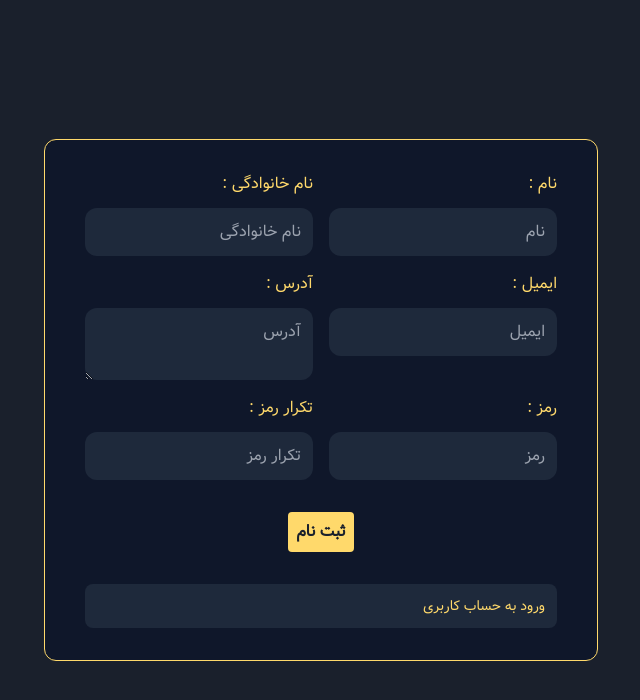
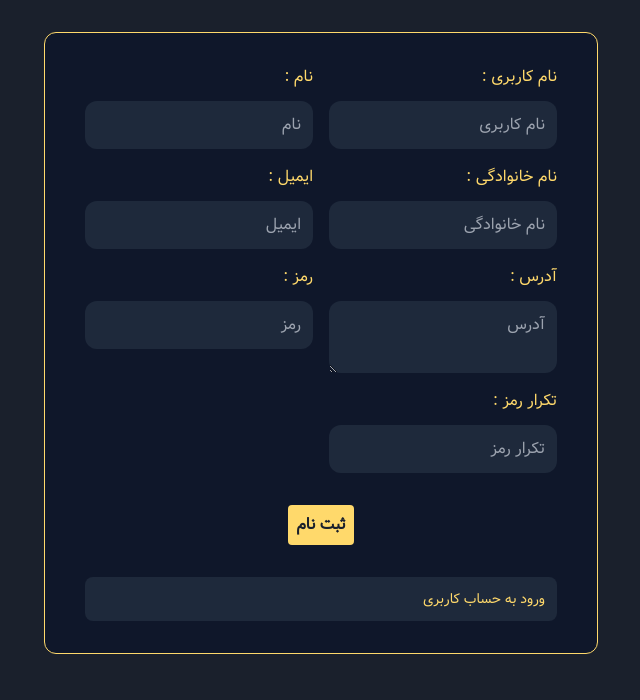
Before and after one commit to FahimePourbarzegary/DibaShop, a React (Vite) app: page /Register in a window 1280 px wide. Shown: the top 700 px of the page, without its empty margins (372-1012 px from the left). Built offline with nearby package versions, Linux system fonts and the light colour scheme.

Commit message:
Fix Style Login&RegisterPage

```diff
--- a/src/Pages/LoginPage.tsx
+++ b/src/Pages/LoginPage.tsx
@@ -39,25 +39,24 @@ function LoginPage() {
   return (
     <div className=" md:h-screen flex justify-center items-center ">
       <form
-        className=" flex flex-col justify-center items-center py-2 px-4 md:px-10 md:py-8 gap-4  border rounded-xl bg-slate-900 my-10"
+        className="flex flex-col justify-center items-center py-2 px-4 md:px-10 md:py-8 gap-4  border rounded-xl bg-slate-900"
         onSubmit={formik.handleSubmit}
       >
         {/*Error box */}
         <div
-          className={`bg-warning w-full p-2  rounded-lg  transition-all text-sm ${
+          className={` bg-warning w-full text-sm rounded-lg  ${
             Object.keys(formik.errors).length ? "block" : "hidden"
           }`}
         >
-          ارورها:
           <ul>
             <li>
               {formik.touched.email && formik.errors.email && (
-                <div>{formik.errors.email}</div>
+                <div className="p-2">{formik.errors.email}</div>
               )}
             </li>
             <li>
               {formik.touched.password && formik.errors.password && (
-                <div>{formik.errors.password}</div>
+                <div className="p-2">{formik.errors.password}</div>
               )}
             </li>
           </ul>
@@ -66,13 +65,13 @@ function LoginPage() {
         <div className="grid  grid-cols-1 md:grid-cols-2 gap-4">
           <div className="flex flex-col">
             {" "}
-            <label htmlFor="email">ایمیل :</label>
+            <label htmlFor="email">ایمیل یا نام کاربری :</label>
             <input
               type="email"
               {...formik.getFieldProps("email")}
               id="email"
               className="mt-3 p-3 rounded-xl bg-slate-800 text-slate-400  focus:outline-none focus:ring focus:ring-primary-200"
-              placeholder="ایمیل"
+              placeholder="ایمیل یا نام کاربری"
             />
           </div>
           <div className="flex flex-col">
--- a/src/Pages/RegisterPage.tsx
+++ b/src/Pages/RegisterPage.tsx
@@ -1,9 +1,11 @@
 import { useFormik } from "formik";
+import { useEffect, useState } from "react";
 import { Link } from "react-router-dom";
 import * as yup from "yup";
 type initialValuesType = {
   name: string;
   lastName: string;
+  userName: string;
   email: string;
   address: string;
   password: string;
@@ -14,18 +16,20 @@ function RegisterPage() {
   let initialValues: initialValuesType = {
     name: "",
     lastName: "",
+    userName: "",
     email: "",
     address: "",
     password: "",
     confirmPassword: "",
   };
-  // send values and register
-  const onSubmit = (values: initialValuesType) => {
-    console.log(values);
-    console.log(formik.values);
-  };
+
   //for validation inputs
   const validationSchema = yup.object({
+    userName: yup
+      .string()
+      .max(15, " نام کاربری باید حداکثر 15 و حداقل 3 کارکتر باشد.")
+      .min(3, " نام کاربری باید حداکثر 15 و حداقل 3 کارکتر باشد.")
+      .required("نام کاربری را وارد کنید"),
     name: yup
       .string()
       .max(15, " نام باید حداکثر 15 و حداقل 3 کارکتر باشد.")
@@ -51,63 +55,83 @@ function RegisterPage() {
       .oneOf([yup.ref("password"), null], "تکرار رمز با رمز مقایرت دارد")
       .required("تکرار رمز را وارد کنید"),
   });
+  // send values and register
+  const onSubmit = (values: initialValuesType) => {
+    console.log(values);
+    console.log(formik.values);
+  };
   //*******************/
   const formik = useFormik({
     initialValues,
     onSubmit,
     validationSchema,
   });
-  //*******************/
 
   return (
-    <div className=" md:h-screen flex justify-center items-center ">
+    <div className="my-8 flex justify-center items-center ">
       <form
-        className=" flex flex-col justify-center items-center py-2 px-4 md:px-10 md:py-8 gap-4  border rounded-xl bg-slate-900 my-10"
+        className=" flex flex-col justify-center items-center py-2 px-4 md:px-10 md:py-8 gap-4  border rounded-xl bg-slate-900"
         onSubmit={formik.handleSubmit}
       >
         {/*Error box */}
         <div
-          className={`bg-warning w-full p-2  rounded-lg  transition-all text-sm ${
+          className={` bg-warning w-full text-sm rounded-lg  ${
             Object.keys(formik.errors).length ? "block" : "hidden"
           }`}
         >
-          ارورها:
           <ul>
             <li>
+              {formik.touched.userName && formik.errors.userName && (
+                <div className="p-2">{formik.errors.userName}</div>
+              )}
+            </li>
+            <li>
               {formik.touched.name && formik.errors.name && (
-                <div>{formik.errors.name}</div>
+                <div className="p-2">{formik.errors.name}</div>
               )}
             </li>
             <li>
               {formik.touched.lastName && formik.errors.lastName && (
-                <div>{formik.errors.lastName}</div>
+                <div className="p-2">{formik.errors.lastName}</div>
               )}
             </li>
             <li>
               {formik.touched.email && formik.errors.email && (
-                <div>{formik.errors.email}</div>
+                <div className="p-2">{formik.errors.email}</div>
               )}
             </li>
             <li>
               {formik.touched.address && formik.errors.address && (
-                <div>{formik.errors.address}</div>
+                <div className="p-2">{formik.errors.address}</div>
               )}
             </li>
             <li>
               {formik.touched.password && formik.errors.password && (
-                <div>{formik.errors.password}</div>
+                <div className="p-2">{formik.errors.password}</div>
               )}
             </li>
+
             <li>
               {formik.touched.confirmPassword &&
                 formik.errors.confirmPassword && (
-                  <div>{formik.errors.confirmPassword}</div>
+                  <div className="p-2">{formik.errors.confirmPassword}</div>
                 )}
             </li>
           </ul>
         </div>
         {/*fotm inputs box */}
         <div className="grid  grid-cols-1 md:grid-cols-2 gap-4">
+          <div className="flex flex-col">
+            {" "}
+            <label htmlFor="userName">نام کاربری :</label>
+            <input
+              type="text"
+              id="userName"
+              {...formik.getFieldProps("userName")}
+              className="mt-3 p-3 rounded-xl bg-slate-800 text-slate-400  focus:outline-none focus:ring focus:ring-primary-200"
+              placeholder="نام کاربری"
+            />
+          </div>
           <div className="flex flex-col">
             {" "}
             <label htmlFor="name">نام :</label>
```
